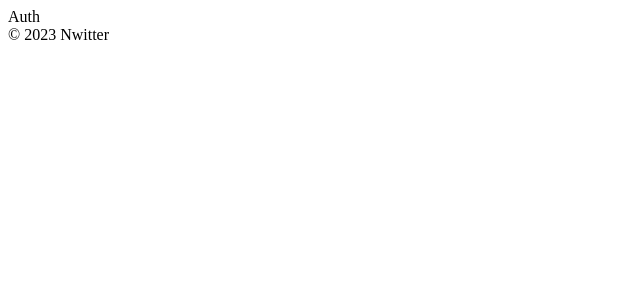
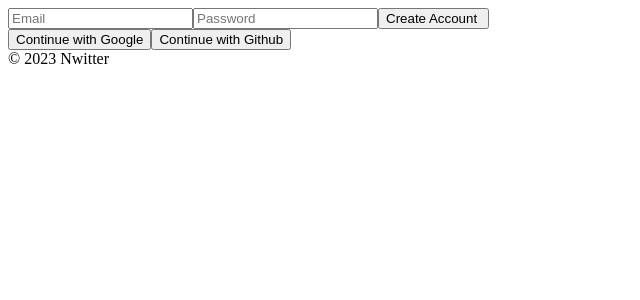
Before and after one commit to Ain1204/Twitter, a React (Create React App) app: page / in a window 1280 px wide. Shown: the top 300 px of the page, without its empty margins (0-640 px from the left). Built offline with nearby package versions, Linux system fonts and the light colour scheme; no server answers.

Commit message:
feat/로그인연결

```diff
--- a/package.json
+++ b/package.json
@@ -6,7 +6,7 @@
     "@testing-library/jest-dom": "^5.17.0",
     "@testing-library/react": "^13.4.0",
     "@testing-library/user-event": "^13.5.0",
-    "firebase": "^10.4.0",
+    "firebase": "^9.6.1",
     "react": "^18.2.0",
     "react-dom": "^18.2.0",
     "react-router-dom": "^5.2.0",
--- a/src/fbase.js
+++ b/src/fbase.js
@@ -1,5 +1,9 @@
 import { initializeApp } from "firebase/app";
-import { getAuth } from "firebase/auth";
+import {
+  getAuth,
+  signInWithEmailAndPassword,
+  createUserWithEmailAndPassword,
+} from "firebase/auth";
 
 const firebaseConfig = {
   apiKey: process.env.REACT_APP_API_KEY,
--- a/src/routes/Auth.js
+++ b/src/routes/Auth.js
@@ -1,4 +1,71 @@
-import React from "react";
+import { authService } from "fbase";
+import {
+  createUserWithEmailAndPassword,
+  signInWithEmailAndPassword,
+} from "firebase/auth";
+import React, { useState } from "react";
 
-const Auth = () => <span>Auth</span>;
+const Auth = () => {
+  const [email, setEmail] = useState("");
+  const [password, setPassword] = useState("");
+  const [newAccount, setNewAccount] = useState(true);
+  const onChange = (event) => {
+    const {
+      target: { name, value },
+    } = event;
+    if (name === "email") {
+      setEmail(value);
+    } else if (name === "password") {
+      setPassword(value);
+    }
+  };
+  const onSubmit = async (event) => {
+    event.preventDefault();
+    try {
+      let data;
+      if (newAccount) {
+        data = await createUserWithEmailAndPassword(
+          authService,
+          email,
+          password
+        );
+      } else {
+        data = await signInWithEmailAndPassword(authService, email, password);
+      }
+      console.log(data);
+    } catch (error) {
+      console.log(error);
+    }
+  };
+  return (
+    <div>
+      <form onSubmit={onSubmit}>
+        <input
+          name="email"
+          type="email"
+          placeholder="Email"
+          required
+          value={email}
+          onChange={onChange}
+        />
+        <input
+          name="password"
+          type="password"
+          placeholder="Password"
+          required
+          value={password}
+          onChange={onChange}
+        />
+        <input
+          type="submit"
+          value={newAccount ? "Create Account " : "Log In"}
+        />
+      </form>
+      <div>
+        <button>Continue with Google</button>
+        <button>Continue with Github</button>
+      </div>
+    </div>
+  );
+};
 export default Auth;
```
Also changed, not shown: src/components/Router.js (+5 -4 lines), src/index.js (+6 -6 lines), 1 other file (tests, documents, lock files or other folders).
